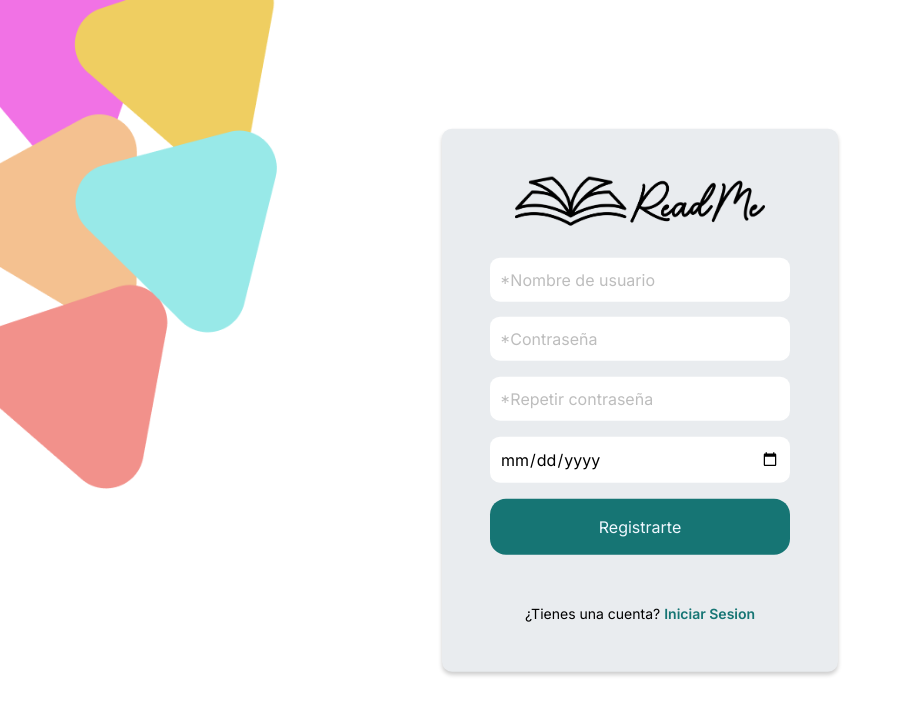
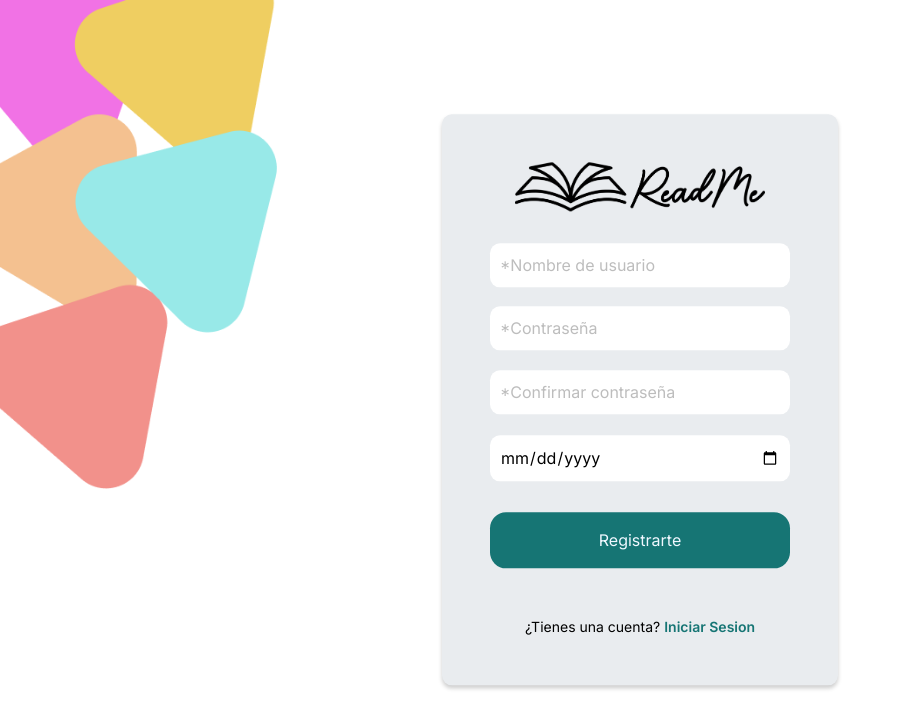
Before and after one commit to EmilianoChavezDev/readme-frontend, a Next.js app: page /auth/registrarse in a window 1280 px wide. Shown: the top 728 px of the page, without its empty margins (0-902 px from the left). Built offline with nearby package versions, Linux system fonts and the light colour scheme.

Commit message:
resolviendo errores de disenho
en registrarse resolvi errores

```diff
--- a/package.json
+++ b/package.json
@@ -17,6 +17,7 @@
     "moment": "^2.30.1",
     "next": "14.1.0",
     "react": "^18",
+    "react-datepicker": "^6.3.0",
     "react-dom": "^18",
     "react-hook-form": "^7.50.1",
     "react-hot-toast": "^2.4.1",
--- a/src/app/auth/registrarse/page.jsx
+++ b/src/app/auth/registrarse/page.jsx
@@ -8,11 +8,10 @@ import { useForm } from "react-hook-form";
 import useAuth from "@/hooks/useAuth";
 import { useUser } from "@/contexts/UserProvider";
 import moment from "moment";
-import { FontAwesomeIcon } from "@fortawesome/react-fontawesome";
-import { faEye, faEyeSlash } from "@fortawesome/free-solid-svg-icons";
 import Loading from "@/components/common/Loading";
 import UsernameInput from "@/components/common/InputUsername";
 import PasswordInput from "@/components/common/InputPassword";
+import DateInput from "@/components/common/DateInput";
 
 const defaultValues = {
   username: "",
@@ -27,6 +26,7 @@ const page = () => {
   const [showPassword, setShowPassword] = useState(false);
   const [showPasswordConfirm, setShowPasswordConfirm] = useState(false);
   const [isFocused, setIsFocused] = useState(false);
+  const [isFocusedDate, setIsFocusedDate] = useState(false);
   const [isFocusedPassword, setIsFocusedPassword] = useState(false);
   const [isFocusedPasswordConfirm, setIsFocusedPasswordConfirm] =
     useState(false);
@@ -119,10 +119,18 @@ const page = () => {
   const handleBlurPasswordConfirm = () => {
     setIsFocusedPasswordConfirm(false);
   };
+  const handleFocusDate = () => {
+    setIsFocusedDate(true);
+  };
+
+  const handleBlurDate = () => {
+    setIsFocusedDate(false);
+  };
 
   const passwordValue = watch("password", "");
   const passwordConfirmationValue = watch("password_confirmation", "");
   const usernameValue = watch("username", "");
+  const dateValue = watch("fecha_nacimiento", "");
 
   return (
     <div className={styles.content}>
@@ -145,31 +153,33 @@ const page = () => {
             />
           </div>
           <div className={styles.content_informacion}>
+            <div className={styles.content_errores}>
               {isError && (
-              <p className="bg-red-500 p-2 text-white font-bold mb-3 m-0">
+                <p className="bg-red-500 p-2 text-white font-bold mb-4 m-0">
                   Por favor complete todos los campos
                 </p>
               )}
               {isPasswordError && (
-              <p className="bg-red-500 p-2 text-white font-bold mb-3 m-0">
+                <p className="bg-red-500 p-2 text-white font-bold mb-4 m-0">
                   Las contraseñas no coinciden
                 </p>
               )}
 
               {error && (
-              <p className="bg-red-500 p-2 text-white font-bold mb-3 m-0">
+                <p className="bg-red-500 p-2 text-white font-bold mb-4 m-0">
                   Nombre de usuario en uso
                 </p>
               )}
 
               {isNumeroError && (
-              <div className="bg-red-500 p-2 text-white font-bold mb-3 m-0" F>
+                <div className="bg-red-500 p-2 text-white font-bold mb-4 m-0" F>
                   <p>La contraseña debe tener</p>
                   <p>8 caracteres minimo</p>
                   <p>debe contener al menos 1 numero</p>
                 </div>
               )}
-            <div className="gap-y-2">
+            </div>
+            <div className="flex flex-col gap-y-1">
               <div>
                 <UsernameInput
                   isFocused={isFocused}
@@ -214,20 +224,18 @@ const page = () => {
                   register={register}
                   trigger={trigger}
                   styles={style}
-                  placeholder={"*Repetir contraseña"}
+                  placeholder={"*Confirmar contraseña"}
                   date={"password_confirmation"}
                 />
               </div>
-
-              <div className={styles.content_date}>
-                <input
-                  type="date"
-                  {...register("fecha_nacimiento", {
-                    required: "*Ingrese su fecha de nacimiento",
-                  })}
-                  onBlur={() => trigger("fecha_nacimiento")}
+              <DateInput
+                register={register}
+                styles={styles}
+                isFocusedDate={isFocusedDate}
+                dateValue={dateValue}
+                handleFocusDate={handleFocusDate}
+                handleBlurDate={handleBlurDate}
               />
-              </div>
             </div>
           </div>
           <div className={styles.content_button_submit}>
--- a/src/app/auth/registrarse/styles/Registrarse.module.css
+++ b/src/app/auth/registrarse/styles/Registrarse.module.css
@@ -40,7 +40,9 @@
 .content_date {
   display: flex;
   flex-direction: column;
-  margin-top: 1rem;
+  margin-top: 0.6rem;
+  text-align: center;
+  justify-content: center;
 }
 
 .content_button_submit {
@@ -176,3 +178,7 @@
 .content_link a {
   font-weight: 600;
 }
+
+.content_errores {
+  margin-bottom: 4rem;
+}
--- /dev/null
+++ b/src/components/common/DateInput.jsx
@@ -0,0 +1,32 @@
+
+const DateInput = ({
+  register,
+  styles,
+  isFocusedDate,
+  dateValue,
+  handleFocusDate,
+  handleBlurDate,
+}) => {
+  return (
+    <div
+      className={`${styles.content_title_correo} ${styles.content_date} ${
+        isFocusedDate || dateValue ? styles.active : styles.noactive
+      }`}
+    >
+      <label className={`${isFocusedDate || dateValue ? styles.active : ""}`}>
+        *Fecha de nacimiento
+      </label>
+
+      <input
+        type="date"
+        {...register("fecha_nacimiento", {
+          required: "*Ingrese su fecha de nacimiento",
+        })}
+        onFocus={handleFocusDate}
+        onBlur={handleBlurDate}
+      />
+    </div>
+  );
+};
+
+export default DateInput;
```
Also changed, not shown: 1 other file (tests, documents, lock files or other folders). Lines whose indentation alone changed are shown as unchanged.
